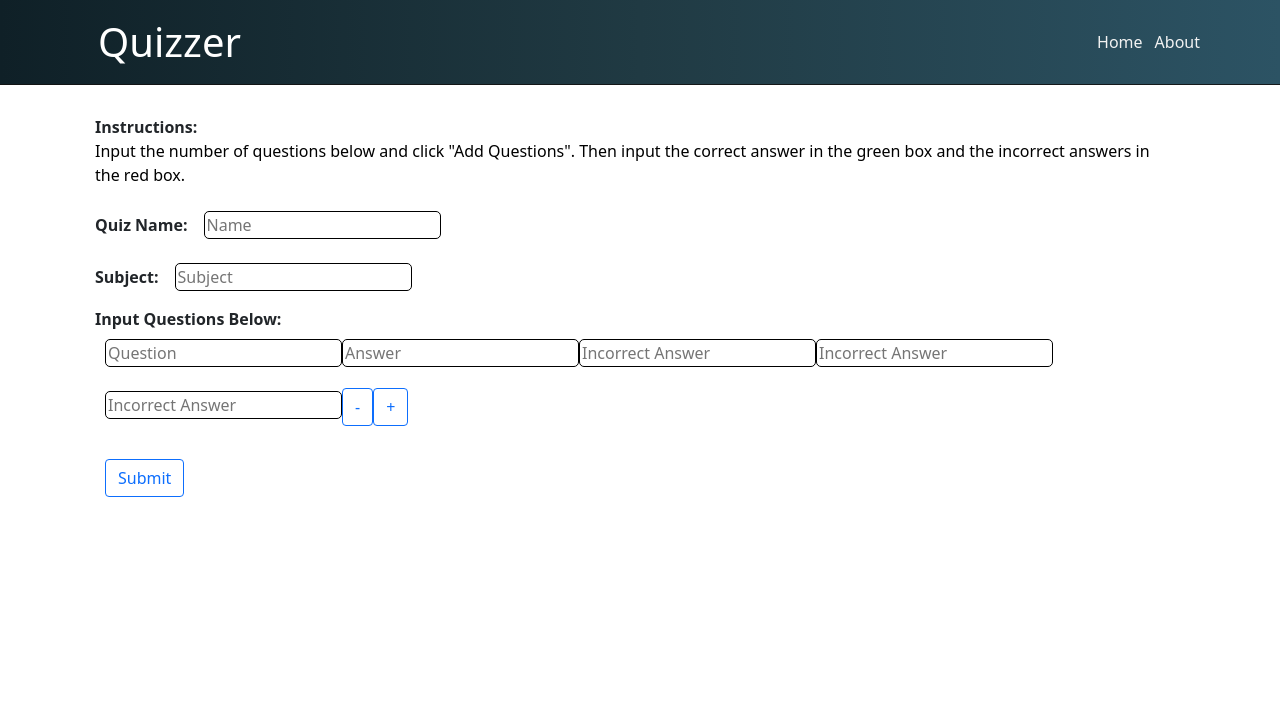
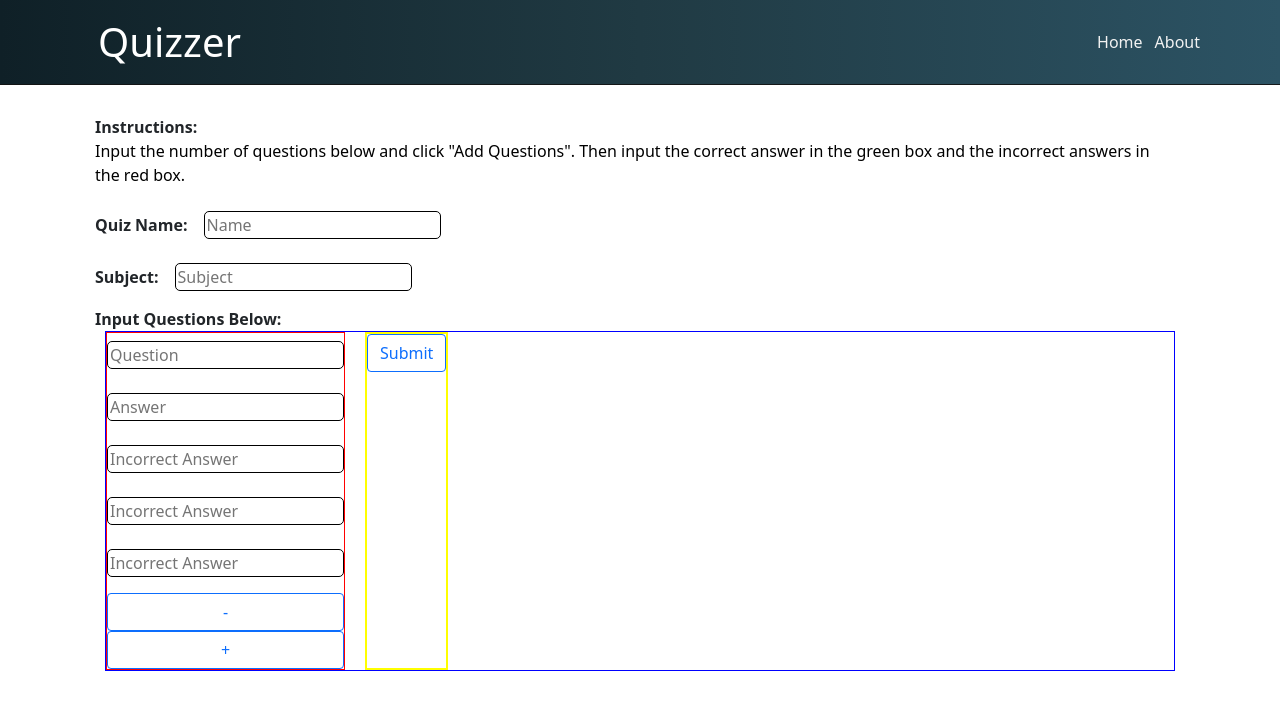
Before and after one commit to adke/Quiz_Application_OpenText_Fall-2022, a Next.js app in the folder frontend_nextjs/: page /addquiz in a window 1280 px wide. Shown: the top 710 px of the page. Built offline with nearby package versions, Linux system fonts and the light colour scheme.

Commit message:
AddQuiz Update

```diff
--- a/frontend_nextjs/components/AddQuestions.js
+++ b/frontend_nextjs/components/AddQuestions.js
@@ -15,7 +15,7 @@ function AddQuestions() {
         const newQuiz = {
             "quizName": quizName,
             "subject": subject,
-            "questions": [{"answers": [Questions]}]
+            "questions": Questions
         };
 
         console.log("Quiz: ", newQuiz);
@@ -53,7 +53,13 @@ function AddQuestions() {
     }
 
     const handleAddFields = () => {
-        setQuestions([...Questions, { Question: '', Answer: '', AnswerContent1: '', AnswerContent2: '', AnswerContent3: '' }]);
+        setQuestions([...Questions,
+                    { Question: '',
+                    Answer: '',
+                    AnswerContent1: '',
+                    AnswerContent2: '',
+                    AnswerContent3: '' }
+                ]);
     }
 
     const handleRemoveFields = (index) => {
@@ -84,19 +90,21 @@ function AddQuestions() {
 
             <form id='form' onSubmit={handleSubmit}>
                 { Questions.map((inputField, index) => (
-                    <div key={ index }>
+                    <div className={questionStyles.questionsDiv} key={ index }>
                         <input type='text' name='Question' onChange={event => handleChangeInput(index, event)} value={ inputField.Question } onClick={handleSubmit} placeholder='Question'/>
+
                         <input type='text' name='Answer' onChange={event => handleChangeInput(index, event)} value={ inputField.Answer } onClick={handleSubmit} placeholder='Answer'/>
 
                         <input type='text' name='AnswerContent1' onChange={event => handleChangeInput(index, event)} value={ inputField.AnswerContent1 } onClick={handleSubmit} placeholder='Incorrect Answer'/>
                         <input type='text' name='AnswerContent2' onChange={event => handleChangeInput(index, event)} value={ inputField.AnswerContent2 } onClick={handleSubmit} placeholder='Incorrect Answer'/>
                         <input type='text' name='AnswerContent3' onChange={event => handleChangeInput(index, event)} value={ inputField.AnswerContent3 } onClick={handleSubmit} placeholder='Incorrect Answer'/>
+
                         <button className="btn btn-outline-primary" onClick={() => handleRemoveFields(index)}>-</button>
                         <button className="btn btn-outline-primary" onClick={() => handleAddFields()}>+</button>
                     </div>
                 ))}
-                <div>
-                    <br />
+                <br />
+                <div className={questionStyles.submitBreak}>
                     <button type='submit' onClick={handleSubmit} className="btn btn-outline-primary">Submit</button>
                 </div>
             </form>
--- a/frontend_nextjs/styles/AddQ.module.css
+++ b/frontend_nextjs/styles/AddQ.module.css
@@ -12,13 +12,12 @@
     font-weight: bold;
 }
 
-.addq .noq {
-    background-color: transparent;
+.questionsDiv {
+    border: red solid 1px;
 
-    color: black;
+    display: flex;
+    flex-direction: column;
 
-    width: 2rem;
-    text-align: center;
 }
 
 .addq input {
@@ -32,15 +31,17 @@
 }
 
 .addq form {
+    border: blue solid 1px;
+    gap: 10px;
     color: black;
     display: flex;
     flex-wrap: wrap;
     justify-content: left;
-    /* border: red solid 1px; */
     margin: 0 10px;
 }
 
+.submitBreak {
+    border: yellow solid 2px;
+    display: block;
 
-.addq span {
-    margin: 10px;
 }
```
